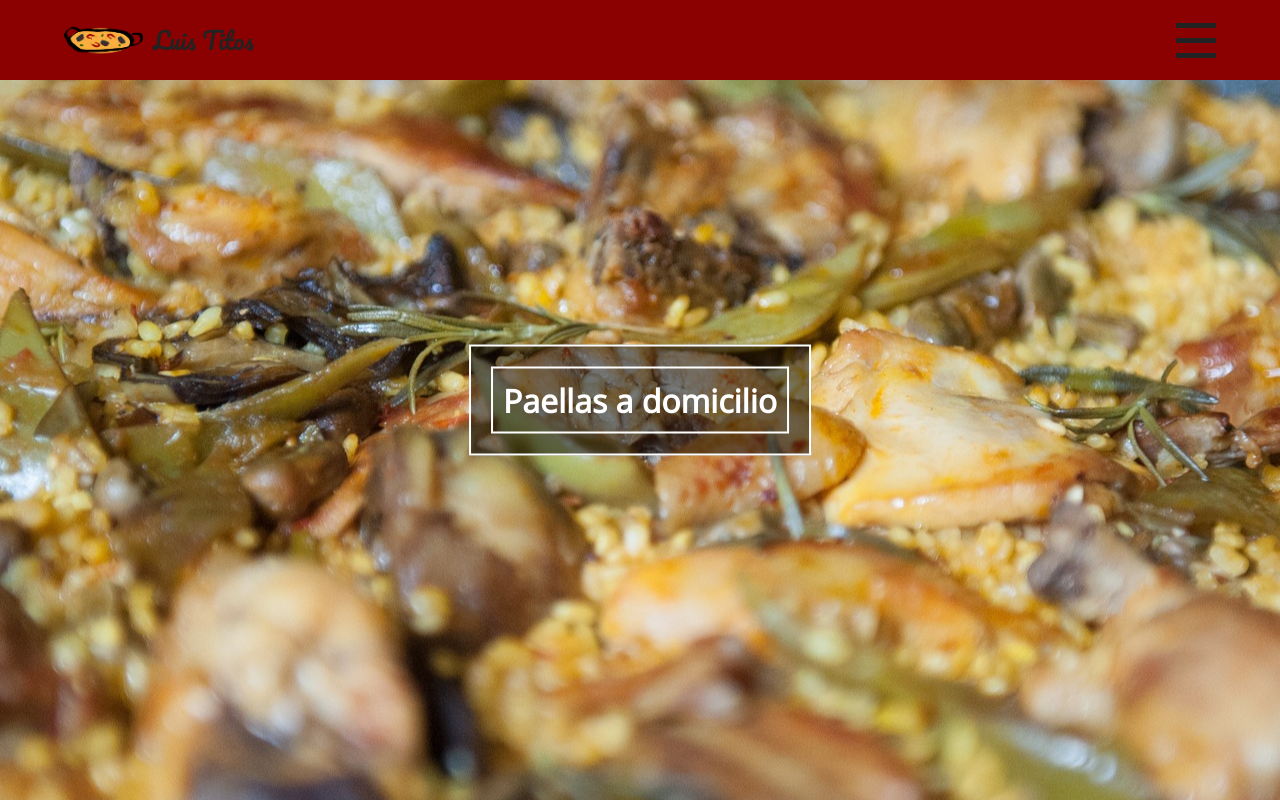
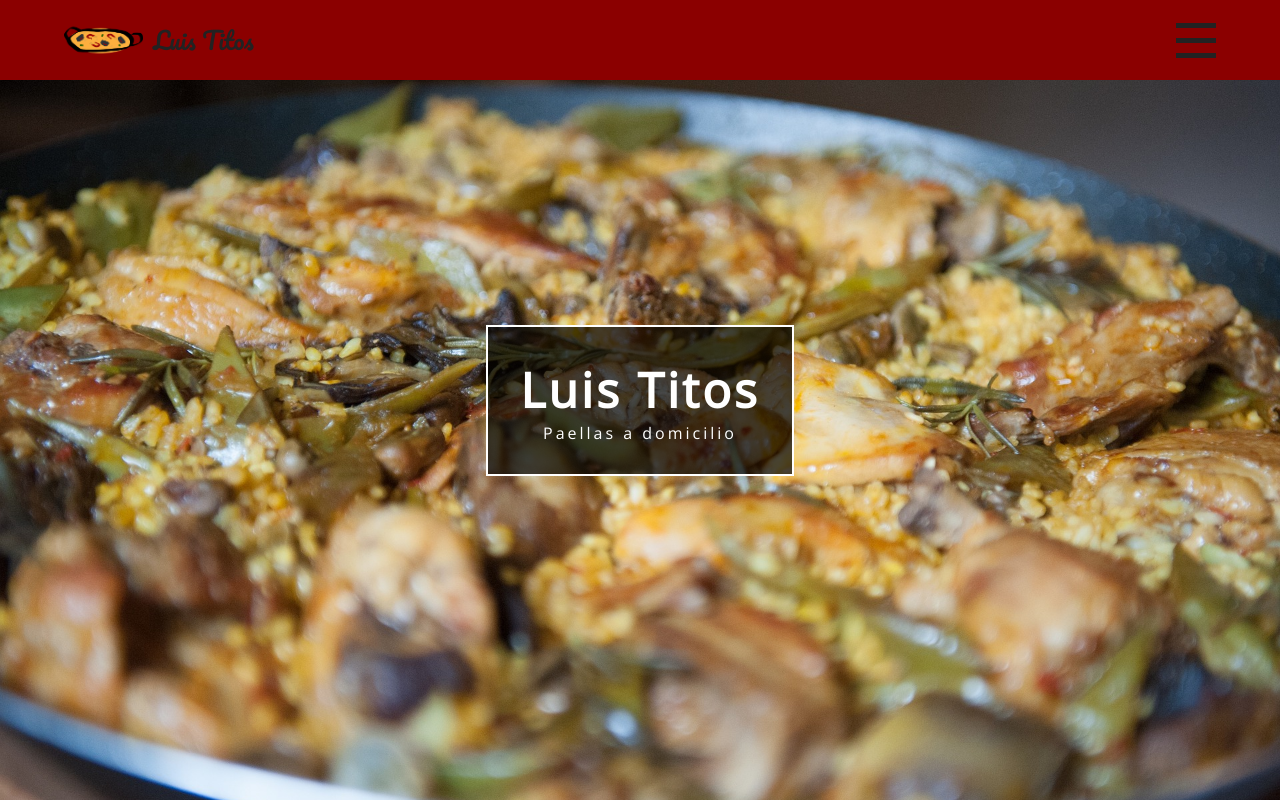
Before and after one commit to juakiCarbonell/food, a React (Create React App) app: page / in a window 1280 px wide. Built offline with nearby package versions, Linux system fonts and the light colour scheme.

Commit message:
hero finished

```diff
--- a/src/UI/Jumbotron.js
+++ /dev/null
@@ -1,47 +0,0 @@
-import React from 'react';
-import styled from "styled-components";
-import logo from '../multimedia/images/jumbotron.jpg';
-
-
-const StyledJumbotron = styled.div`
-  background-image: url(${logo});
-  background-position: center center;
-  height: 100vh;
-  width: auto;
-  z-index: 1;
-`
-
-const TextContainer = styled.div`
-  border: 2px solid white;
-  padding: 20px;
-  position: absolute;
-  top: 50%;
-  left: 50%;
-  transform: translate(-50%, -50%);
-  background: rgba(0, 0, 0, 0.5);
-  color: white;
-  z-index: 1;
-`
-
-const Text = styled.h1`
-  text-align: center;
-  border: 2px solid white;
-  padding: 10px;
-  font-weight: bold;
-  opacity: 1 !important;
-`
-
-const Jumbotron = () => {
-  return (
-    <>
-      <StyledJumbotron logo={logo} />
-      <TextContainer>
-        <Text>Paellas a domicilio</Text>
-      </TextContainer>
-    </>
-
-
-  );
-};
-
-export default Jumbotron;
--- /dev/null
+++ b/src/UI/Jumbotron/Banner.js
@@ -0,0 +1,60 @@
+import React from 'react';
+import styled, {css, keyframes} from "styled-components";
+import {setColor} from '../styles';
+
+const fadeIn = (start, center, end) => {
+  const animation = keyframes`
+  0%{
+    opacity: 0;
+    transform: translateY(${start});
+  }
+  50%{
+    opacity: 0.5;
+    transform: translateY(${center});
+  }
+  100%{
+    opacity: 1;
+    transform: translateY(${end});
+  }
+  `
+  return css`animation:${animation} 3s ease-in-out`
+
+}
+
+
+
+const BannerWrapper = styled.div`
+  background: rgba(0,0,0,0.7);
+  text-align: center;
+  color: ${setColor.white};
+  padding: 30px 32px;
+  letter-spacing: 3px;
+  border: 2px solid ${setColor.white};
+  h1{
+    text-transform: capitalize;
+    font-size: 48px;
+    ${fadeIn('100%', '-10%', '0%')}
+  }
+  p{
+    width: 85%;
+    margin: 0 auto;
+    ${fadeIn('-100%', '10%', '0%')}
+  }
+  /* @media (min-width: 768px){
+    width: 70vw;
+  } */
+`
+
+const Banner = ({title, text, children}) => {
+  return (
+    <BannerWrapper>
+      <h1>{title}</h1>
+      <div className="info">
+        <p>{text}</p>
+      </div>
+      {children}
+    </BannerWrapper>
+  );
+};
+
+export default Banner;
--- /dev/null
+++ b/src/UI/Jumbotron/Hero.js
@@ -0,0 +1,13 @@
+import styled from "styled-components";
+import {setFlex, setBackground} from '../styles'
+
+
+const Hero = styled.div`
+  min-height: 100vh;
+  width: auto;
+  z-index: 1;
+  ${props => setBackground({img:props.img, color:"rgba(0,0,0,0)"})};
+  ${setFlex({x:"center", y:"center"})};
+`
+
+export default Hero;
--- /dev/null
+++ b/src/UI/Jumbotron/Jumbotron.js
@@ -0,0 +1,14 @@
+import React from 'react';
+import Hero from './Hero';
+import img from '../../multimedia/images/jumbotron.jpg';
+import Banner from './Banner';
+
+const Jumbotron = () => {
+  return (
+    <Hero img={img}>
+      <Banner title="Luis Titos" text="Paellas a domicilio"></Banner>
+    </Hero>
+  );
+};
+
+export default Jumbotron;
--- a/src/UI/styles.js
+++ b/src/UI/styles.js
@@ -9,3 +9,21 @@ export const setFont = {
   main: "font-family: 'Open Sans', sans-serif;",
   secondary: "font-family: 'Pacifico', cursive;"
 }
+
+export const setFlex = ({x = "center", y = "center"} = {}) => {
+  return `
+    display: flex;
+    align-items: ${y};
+    justify-content: ${x};
+  `
+}
+export const setBackground = ({img, color="rgba(0,0,0,0)"} = {}) => {
+  return `background: linear-gradient(${color},${color}), url(${img}) center/cover fixed no-repeat`;
+}
+
+export const setMediaQuery = {
+  large: 1200,
+  desktop: 992,
+  tablet: 768,
+  phone: 576
+}
--- a/src/components/App.js
+++ b/src/components/App.js
@@ -2,7 +2,7 @@ import React from 'react';
 import NavBar from '../UI/AppBar/NavBar';
 import CardContainer from '../UI/CardContainer';
 import Video from './Video';
-import Jumbotron from '../UI/Jumbotron';
+import Jumbotron from '../UI/Jumbotron/Jumbotron';
 import GlobalStyles from '../UI/GlobalStyles'
 
 import { ThemeProvider } from 'styled-components'
```
